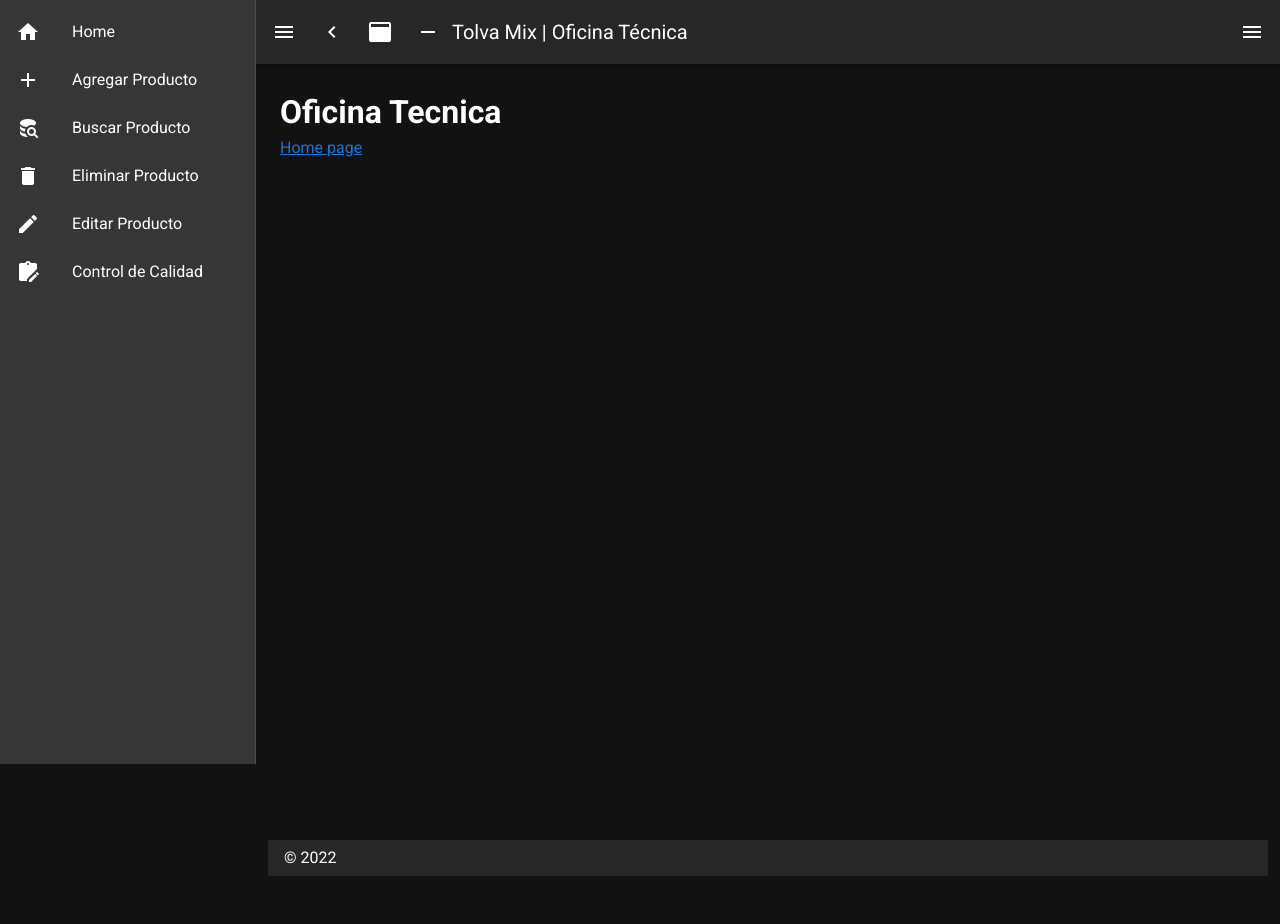
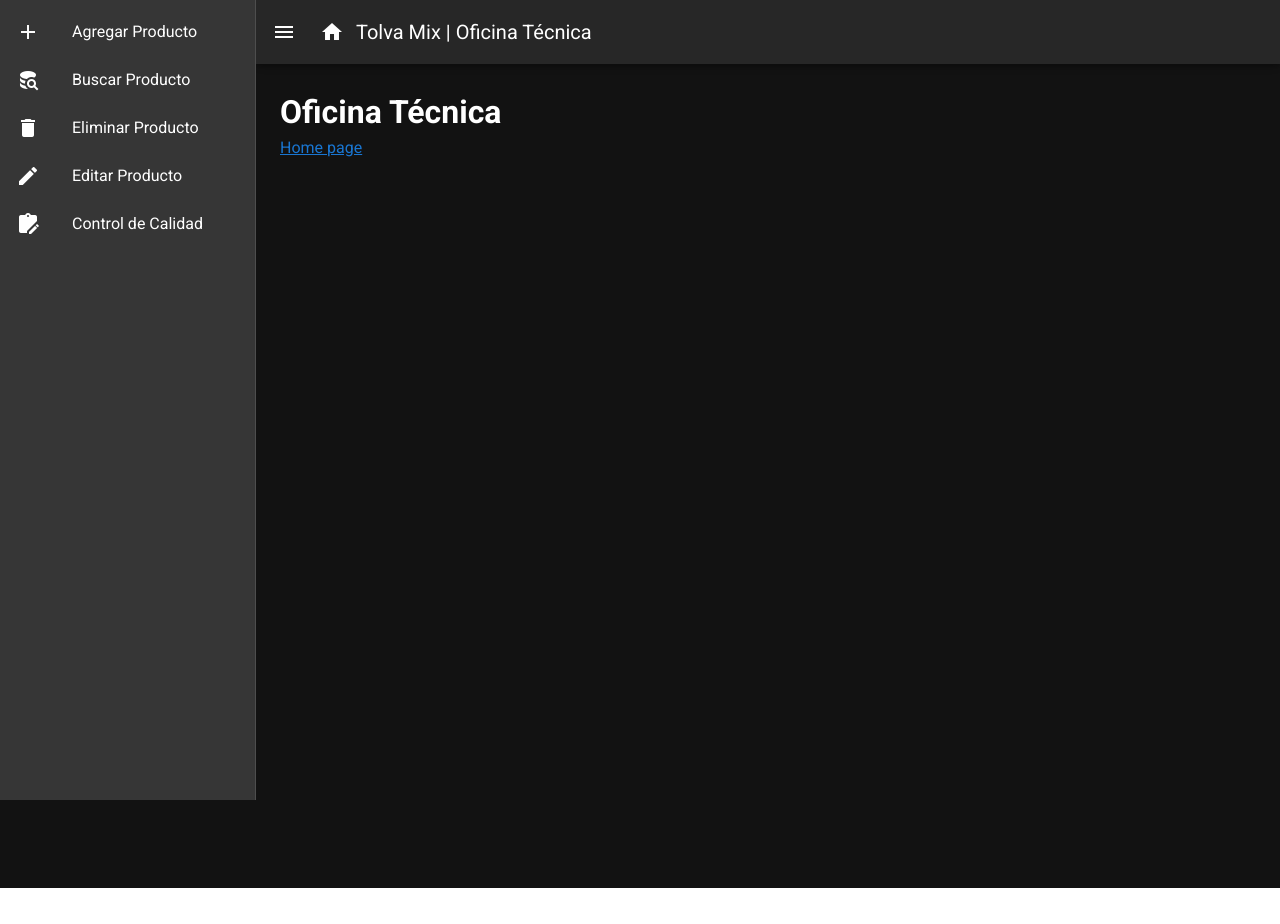
Before and after one commit to francomiret/Proyecto.Final.TolvaMix, a Nuxt app in the folder tolva-mix-app/: page /office in a window 1280 px wide. Both pictures are taken after a click on the button 28 px from the left and 32 px from the top of the page. After the commit the page ends 888 px from the top, so only its background shows below. Built offline with nearby package versions, Linux system fonts and the light colour scheme.

Commit message:
feat: Add custom nav bar component

```diff
--- /dev/null
+++ b/tolva-mix-app/components/base/MyNavBar.vue
@@ -0,0 +1,60 @@
+<template>
+  <v-app dark>
+    <v-navigation-drawer
+      v-model="drawer"
+      fixed
+      app
+    >
+      <v-list>
+        <v-list-item
+          v-for="(item, i) in items"
+          :key="'menu-item-' + i"
+          :to="item.to"
+          router
+          exact
+        >
+          <v-list-item-action>
+            <v-icon>{{ item.icon }}</v-icon>
+          </v-list-item-action>
+          <v-list-item-content>
+            <v-list-item-title v-text="item.title" />
+          </v-list-item-content>
+        </v-list-item>
+      </v-list>
+    </v-navigation-drawer>
+    <v-app-bar :clipped-left="clipped" fixed app>
+      <v-app-bar-nav-icon @click.stop="drawer = !drawer" />
+      <v-btn icon to="/">
+        <v-icon>mdi-home</v-icon>
+      </v-btn>
+      <v-toolbar-title v-text="title" />
+      <v-spacer />
+    </v-app-bar>
+    <slot/>
+  </v-app>
+</template>
+
+<script>
+export default {
+  props: {
+    items: {
+      type: Array,
+      required: true,
+    },
+    title: {
+      type: String,
+      required: true,
+    }
+  },
+  data() {
+    return {
+      clipped: false,
+      drawer: false,
+    }
+  }
+}
+</script>
+
+<style scoped>
+
+</style>
--- a/tolva-mix-app/pages/deposit/index.vue
+++ b/tolva-mix-app/pages/deposit/index.vue
@@ -1,80 +1,20 @@
 <template>
-  <v-app>
-    <v-navigation-drawer
-      v-model="drawer"
-      :mini-variant="miniVariant"
-      :clipped="clipped"
-      fixed
-      app
-    >
-      <v-list>
-        <v-list-item
-          v-for="(item, i) in items"
-          :key="i"
-          :to="item.to"
-          router
-          exact
-        >
-          <v-list-item-action>
-            <v-icon>{{ item.icon }}</v-icon>
-          </v-list-item-action>
-          <v-list-item-content>
-            <v-list-item-title v-text="item.title" />
-          </v-list-item-content>
-        </v-list-item>
-      </v-list>
-    </v-navigation-drawer>
-    <v-app-bar :clipped-left="clipped" fixed app>
-      <v-app-bar-nav-icon @click.stop="drawer = !drawer" />
-      <v-btn icon @click.stop="miniVariant = !miniVariant">
-        <v-icon>mdi-{{ `chevron-${miniVariant ? "right" : "left"}` }}</v-icon>
-      </v-btn>
-      <v-btn icon @click.stop="clipped = !clipped">
-        <v-icon>mdi-application</v-icon>
-      </v-btn>
-      <v-btn icon @click.stop="fixed = !fixed">
-        <v-icon>mdi-minus</v-icon>
-      </v-btn>
-      <v-toolbar-title v-text="title" />
-      <v-spacer />
-      <v-btn icon @click.stop="rightDrawer = !rightDrawer">
-        <v-icon>mdi-menu</v-icon>
-      </v-btn>
-    </v-app-bar>
+  <MyNavBar :items="menu" :title="title">
     <v-container>
-      <h1>Deposito</h1>
-      <NuxtLink to="/"> Home page </NuxtLink>
+      <h1>Depósito</h1>
+      <NuxtLink to="/">Home page</NuxtLink>
     </v-container>
-    <v-navigation-drawer v-model="rightDrawer" :right="right" temporary fixed>
-      <v-list>
-        <v-list-item @click.native="right = !right">
-          <v-list-item-action>
-            <v-icon light> mdi-repeat </v-icon>
-          </v-list-item-action>
-          <v-list-item-title>Switch drawer (click me)</v-list-item-title>
-        </v-list-item>
-      </v-list>
-    </v-navigation-drawer>
-    <v-footer :absolute="!fixed" app>
-      <span>&copy; {{ new Date().getFullYear() }}</span>
-    </v-footer>
-  </v-app>
+  </MyNavBar>
 </template>
 
 <script>
+import MyNavBar from "~/components/base/MyNavBar";
 export default {
-  name: "Deposito",
+  components: {MyNavBar},
   data() {
     return {
-      clipped: false,
-      drawer: false,
-      fixed: false,
-      items: [
-        {
-          icon: "mdi-home",
-          title: "Home",
-          to: "/",
-        },
+      title: "Tolva Mix | Pañol",
+      menu: [
         {
           icon: "mdi-plus",
           title: "Agregar Insumo",
@@ -96,11 +36,7 @@ export default {
           to: "/",
         },
       ],
-      miniVariant: false,
-      right: true,
-      rightDrawer: false,
-      title: "Tolva Mix | Pañol",
-    };
+    }
   },
 };
 </script>
--- a/tolva-mix-app/pages/office/index.vue
+++ b/tolva-mix-app/pages/office/index.vue
@@ -1,80 +1,20 @@
 <template>
-  <v-app dark>
-    <v-navigation-drawer
-      v-model="drawer"
-      :mini-variant="miniVariant"
-      :clipped="clipped"
-      fixed
-      app
-    >
-      <v-list>
-        <v-list-item
-          v-for="(item, i) in items"
-          :key="i"
-          :to="item.to"
-          router
-          exact
-        >
-          <v-list-item-action>
-            <v-icon>{{ item.icon }}</v-icon>
-          </v-list-item-action>
-          <v-list-item-content>
-            <v-list-item-title v-text="item.title" />
-          </v-list-item-content>
-        </v-list-item>
-      </v-list>
-    </v-navigation-drawer>
-    <v-app-bar :clipped-left="clipped" fixed app>
-      <v-app-bar-nav-icon @click.stop="drawer = !drawer" />
-      <v-btn icon @click.stop="miniVariant = !miniVariant">
-        <v-icon>mdi-{{ `chevron-${miniVariant ? "right" : "left"}` }}</v-icon>
-      </v-btn>
-      <v-btn icon @click.stop="clipped = !clipped">
-        <v-icon>mdi-application</v-icon>
-      </v-btn>
-      <v-btn icon @click.stop="fixed = !fixed">
-        <v-icon>mdi-minus</v-icon>
-      </v-btn>
-      <v-toolbar-title v-text="title" />
-      <v-spacer />
-      <v-btn icon @click.stop="rightDrawer = !rightDrawer">
-        <v-icon>mdi-menu</v-icon>
-      </v-btn>
-    </v-app-bar>
+  <MyNavBar :items="menu" :title="title">
     <v-container>
-      <h1>Oficina Tecnica</h1>
-      <NuxtLink to="/"> Home page </NuxtLink>
+      <h1>Oficina Técnica</h1>
+      <NuxtLink to="/">Home page</NuxtLink>
     </v-container>
-    <v-navigation-drawer v-model="rightDrawer" :right="right" temporary fixed>
-      <v-list>
-        <v-list-item @click.native="right = !right">
-          <v-list-item-action>
-            <v-icon light> mdi-repeat </v-icon>
-          </v-list-item-action>
-          <v-list-item-title>Switch drawer (click me)</v-list-item-title>
-        </v-list-item>
-      </v-list>
-    </v-navigation-drawer>
-    <v-footer :absolute="!fixed" app>
-      <span>&copy; {{ new Date().getFullYear() }}</span>
-    </v-footer>
-  </v-app>
+  </MyNavBar>
 </template>
 
 <script>
+import MyNavBar from "~/components/base/MyNavBar";
 export default {
-  name: "OficinaTecnica",
+  components: {MyNavBar},
   data() {
     return {
-      clipped: false,
-      drawer: false,
-      fixed: false,
-      items: [
-        {
-          icon: "mdi-home",
-          title: "Home",
-          to: "/",
-        },
+      title: "Tolva Mix | Oficina Técnica",
+      menu: [
         {
           icon: "mdi-plus",
           title: "Agregar Producto",
@@ -101,10 +41,6 @@ export default {
           to: "/",
         },
       ],
-      miniVariant: false,
-      right: true,
-      rightDrawer: false,
-      title: "Tolva Mix | Oficina Técnica",
     };
   },
 };
--- a/tolva-mix-app/pages/production/index.vue
+++ b/tolva-mix-app/pages/production/index.vue
@@ -1,80 +1,20 @@
 <template>
-  <v-app dark>
-    <v-navigation-drawer
-      v-model="drawer"
-      :mini-variant="miniVariant"
-      :clipped="clipped"
-      fixed
-      app
-    >
-      <v-list>
-        <v-list-item
-          v-for="(item, i) in items"
-          :key="i"
-          :to="item.to"
-          router
-          exact
-        >
-          <v-list-item-action>
-            <v-icon>{{ item.icon }}</v-icon>
-          </v-list-item-action>
-          <v-list-item-content>
-            <v-list-item-title v-text="item.title" />
-          </v-list-item-content>
-        </v-list-item>
-      </v-list>
-    </v-navigation-drawer>
-    <v-app-bar :clipped-left="clipped" fixed app>
-      <v-app-bar-nav-icon @click.stop="drawer = !drawer" />
-      <v-btn icon @click.stop="miniVariant = !miniVariant">
-        <v-icon>mdi-{{ `chevron-${miniVariant ? "right" : "left"}` }}</v-icon>
-      </v-btn>
-      <v-btn icon @click.stop="clipped = !clipped">
-        <v-icon>mdi-application</v-icon>
-      </v-btn>
-      <v-btn icon @click.stop="fixed = !fixed">
-        <v-icon>mdi-minus</v-icon>
-      </v-btn>
-      <v-toolbar-title v-text="title" />
-      <v-spacer />
-      <v-btn icon @click.stop="rightDrawer = !rightDrawer">
-        <v-icon>mdi-menu</v-icon>
-      </v-btn>
-    </v-app-bar>
+  <MyNavBar :items="menu" :title="title">
     <v-container>
-      <h1>Produccion</h1>
-      <NuxtLink to="/"> Home page </NuxtLink>
+      <h1>Producción</h1>
+      <NuxtLink to="/">Home page</NuxtLink>
     </v-container>
-    <v-navigation-drawer v-model="rightDrawer" :right="right" temporary fixed>
-      <v-list>
-        <v-list-item @click.native="right = !right">
-          <v-list-item-action>
-            <v-icon light> mdi-repeat </v-icon>
-          </v-list-item-action>
-          <v-list-item-title>Switch drawer (click me)</v-list-item-title>
-        </v-list-item>
-      </v-list>
-    </v-navigation-drawer>
-    <v-footer :absolute="!fixed" app>
-      <span>&copy; {{ new Date().getFullYear() }}</span>
-    </v-footer>
-  </v-app>
+  </MyNavBar>
 </template>
 
 <script>
+import MyNavBar from "~/components/base/MyNavBar";
 export default {
-  name: "Produccion",
+  components: {MyNavBar},
   data() {
     return {
-      clipped: false,
-      drawer: false,
-      fixed: false,
-      items: [
-        {
-          icon: "mdi-home",
-          title: "Home",
-          to: "/",
-        },
+      title: "Tolva Mix | Producción",
+      menu: [
         {
           icon: "mdi-plus",
           title: "Comenzar Trabajo",
@@ -86,10 +26,6 @@ export default {
           to: "/",
         },
       ],
-      miniVariant: false,
-      right: true,
-      rightDrawer: false,
-      title: "Tolva Mix | Producción",
     };
   },
 };
--- a/tolva-mix-app/pages/sales/index.vue
+++ b/tolva-mix-app/pages/sales/index.vue
@@ -1,80 +1,20 @@
 <template>
-  <v-app>
-    <v-navigation-drawer
-      v-model="drawer"
-      :mini-variant="miniVariant"
-      :clipped="clipped"
-      fixed
-      app
-    >
-      <v-list>
-        <v-list-item
-          v-for="(item, i) in items"
-          :key="i"
-          :to="item.to"
-          router
-          exact
-        >
-          <v-list-item-action>
-            <v-icon>{{ item.icon }}</v-icon>
-          </v-list-item-action>
-          <v-list-item-content>
-            <v-list-item-title v-text="item.title" />
-          </v-list-item-content>
-        </v-list-item>
-      </v-list>
-    </v-navigation-drawer>
-    <v-app-bar :clipped-left="clipped" fixed app>
-      <v-app-bar-nav-icon @click.stop="drawer = !drawer" />
-      <v-btn icon @click.stop="miniVariant = !miniVariant">
-        <v-icon>mdi-{{ `chevron-${miniVariant ? "right" : "left"}` }}</v-icon>
-      </v-btn>
-      <v-btn icon @click.stop="clipped = !clipped">
-        <v-icon>mdi-application</v-icon>
-      </v-btn>
-      <v-btn icon @click.stop="fixed = !fixed">
-        <v-icon>mdi-minus</v-icon>
-      </v-btn>
-      <v-toolbar-title v-text="title" />
-      <v-spacer />
-      <v-btn icon @click.stop="rightDrawer = !rightDrawer">
-        <v-icon>mdi-menu</v-icon>
-      </v-btn>
-    </v-app-bar>
+  <MyNavBar :items="menu" :title="title">
     <v-container>
       <h1>Ventas</h1>
-      <NuxtLink to="/"> Home page </NuxtLink>
+      <NuxtLink to="/">Home page</NuxtLink>
     </v-container>
-    <v-navigation-drawer v-model="rightDrawer" :right="right" temporary fixed>
-      <v-list>
-        <v-list-item @click.native="right = !right">
-          <v-list-item-action>
-            <v-icon light> mdi-repeat </v-icon>
-          </v-list-item-action>
-          <v-list-item-title>Switch drawer (click me)</v-list-item-title>
-        </v-list-item>
-      </v-list>
-    </v-navigation-drawer>
-    <v-footer :absolute="!fixed" app>
-      <span>&copy; {{ new Date().getFullYear() }}</span>
-    </v-footer>
-  </v-app>
+  </MyNavBar>
 </template>
 
 <script>
+import MyNavBar from "~/components/base/MyNavBar";
 export default {
-  name: "Ventas",
+  components: {MyNavBar},
   data() {
     return {
-      clipped: false,
-      drawer: false,
-      fixed: false,
-      items: [
-        {
-          icon: "mdi-home",
-          title: "Home",
-          to: "/",
-        },
+      title: "Tolva Mix | Ventas",
+      menu: [
         {
           icon: "mdi-plus",
           title: "Registrar Venta",
@@ -101,10 +41,6 @@ export default {
           to: "/",
         },
       ],
-      miniVariant: false,
-      right: true,
-      rightDrawer: false,
-      title: "Tolva Mix | Ventas",
     };
   },
 };
```
